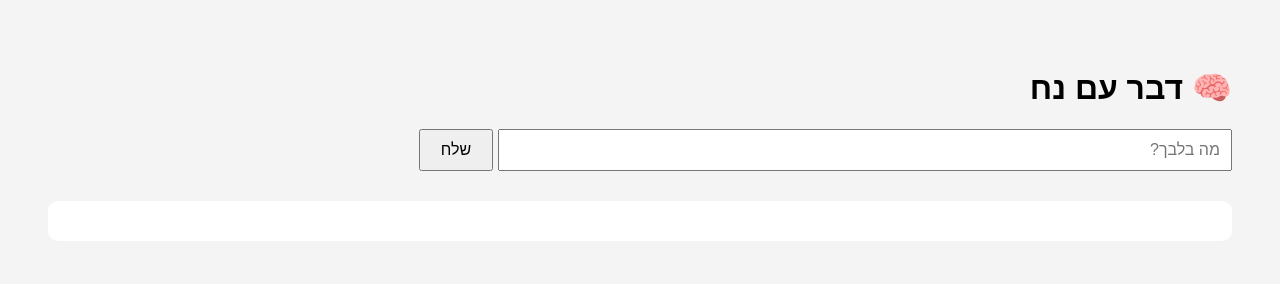
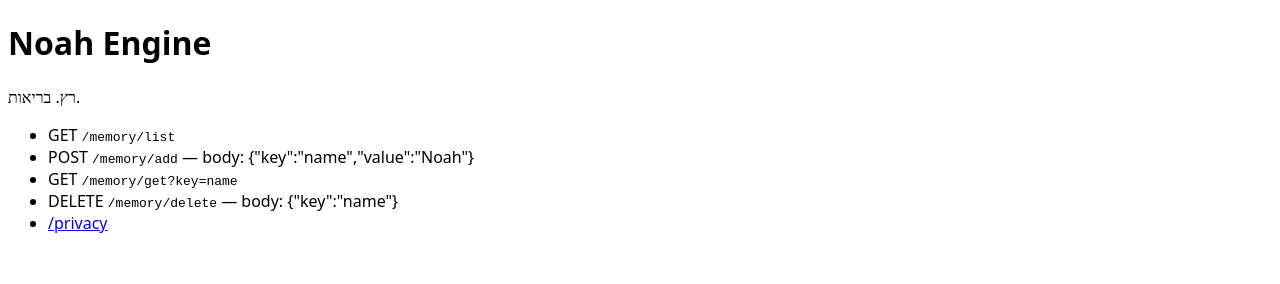
Before and after one commit to astrix571/noah-engine, a plain HTML site: page templates/index.html in a window 1280 px wide. Drawn offline with Linux system fonts and the light colour scheme.

Commit message:
Update index.html

```diff
--- a/templates/index.html
+++ b/templates/index.html
@@ -1,39 +1,15 @@
-<!DOCTYPE html>
-<html lang="he" dir="rtl">
-<head>
-  <meta charset="UTF-8">
-  <title>נח - שיחה</title>
-  <style>
-    body { font-family: sans-serif; padding: 40px; direction: rtl; background: #f4f4f4; }
-    #prompt { width: 60%; padding: 10px; font-size: 16px; }
-    #sendBtn { padding: 10px 20px; font-size: 16px; }
-    #response { margin-top: 30px; padding: 20px; background: white; border-radius: 10px; }
-  </style>
-</head>
-<body>
-  <h1>🧠 דבר עם נח</h1>
-  <input type="text" id="prompt" placeholder="מה בלבך?">
-  <button id="sendBtn" onclick="sendMessage()">שלח</button>
-
-  <div id="response"></div>
-
-  <script>
-    async function sendMessage() {
-      const prompt = document.getElementById("prompt").value;
-      const responseBox = document.getElementById("response");
-      responseBox.innerHTML = "⌛ נח מקשיב...";
-
-      try {
-        const res = await fetch("/ask", {
-          method: "POST",
-          headers: { "Content-Type": "application/json" },
-          body: JSON.stringify({ prompt: prompt })
-        });
-
-        const data = await res.json();
-        if (data.response) {
-          responseBox.innerHTML = `<strong>נח:</strong> ${data.response}`;
-        } else {
-          responseBox.innerHTML = "❌ שגיאה: " + (data.error || "לא התקבלה תשובה");
-        }
-      } catch (err) {
+<!doctype html>
+<html lang="he">
+  <head><meta charset="utf-8"><title>Noah Engine</title></head>
+  <body style="font-family:system-ui">
+    <h1>Noah Engine</h1>
+    <p>רץ. בריאות.</p>
+    <ul>
+      <li>GET <code>/memory/list</code></li>
+      <li>POST <code>/memory/add</code> — body: {"key":"name","value":"Noah"}</li>
+      <li>GET <code>/memory/get?key=name</code></li>
+      <li>DELETE <code>/memory/delete</code> — body: {"key":"name"}</li>
+      <li><a href="/privacy">/privacy</a></li>
+    </ul>
+  </body>
+</html>
```
